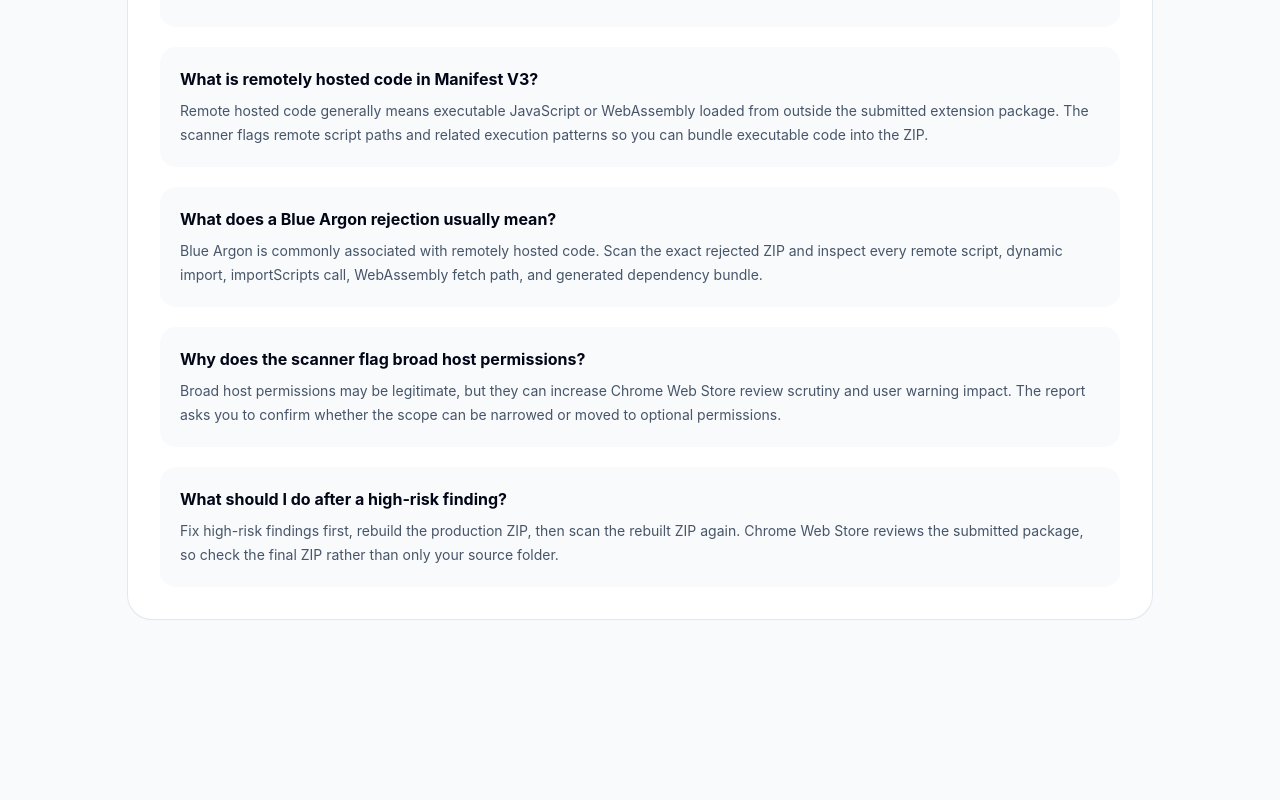
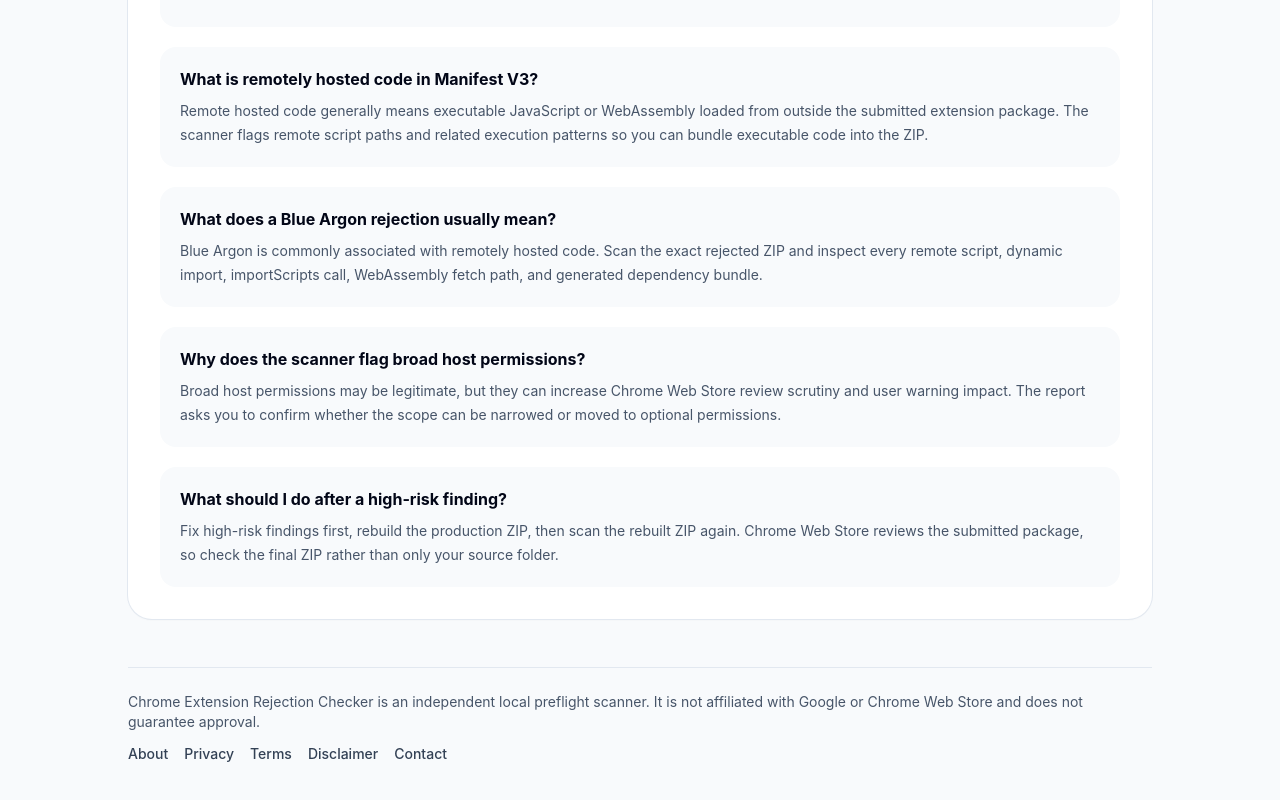
Before and after one commit to whywbhydyq/chrome-extension-rejection-checker, a React (Vite) app: page / in a window 1280 px wide. Shown: the part 3393-4193 px from the top of the page. Before the commit the page ends 4060 px from the top, so only its background shows below. Built offline with nearby package versions, Linux system fonts and the light colour scheme.

Commit message:
Add policy links to app footer

```diff
--- a/src/app/App.tsx
+++ b/src/app/App.tsx
@@ -90,6 +90,19 @@ export function App() {
 
         <SeverityGuide />
         <SeoContent />
+
+        <footer className="mt-12 border-t border-slate-200 pt-6 text-sm text-slate-600">
+          <p>
+            Chrome Extension Rejection Checker is an independent local preflight scanner. It is not affiliated with Google or Chrome Web Store and does not guarantee approval.
+          </p>
+          <nav className="mt-3 flex flex-wrap gap-x-4 gap-y-2" aria-label="Site policy links">
+            <a className="font-medium text-slate-700 hover:text-slate-950" href="/about">About</a>
+            <a className="font-medium text-slate-700 hover:text-slate-950" href="/privacy">Privacy</a>
+            <a className="font-medium text-slate-700 hover:text-slate-950" href="/terms">Terms</a>
+            <a className="font-medium text-slate-700 hover:text-slate-950" href="/disclaimer">Disclaimer</a>
+            <a className="font-medium text-slate-700 hover:text-slate-950" href="/contact">Contact</a>
+          </nav>
+        </footer>
       </section>
     </main>
   )
```
